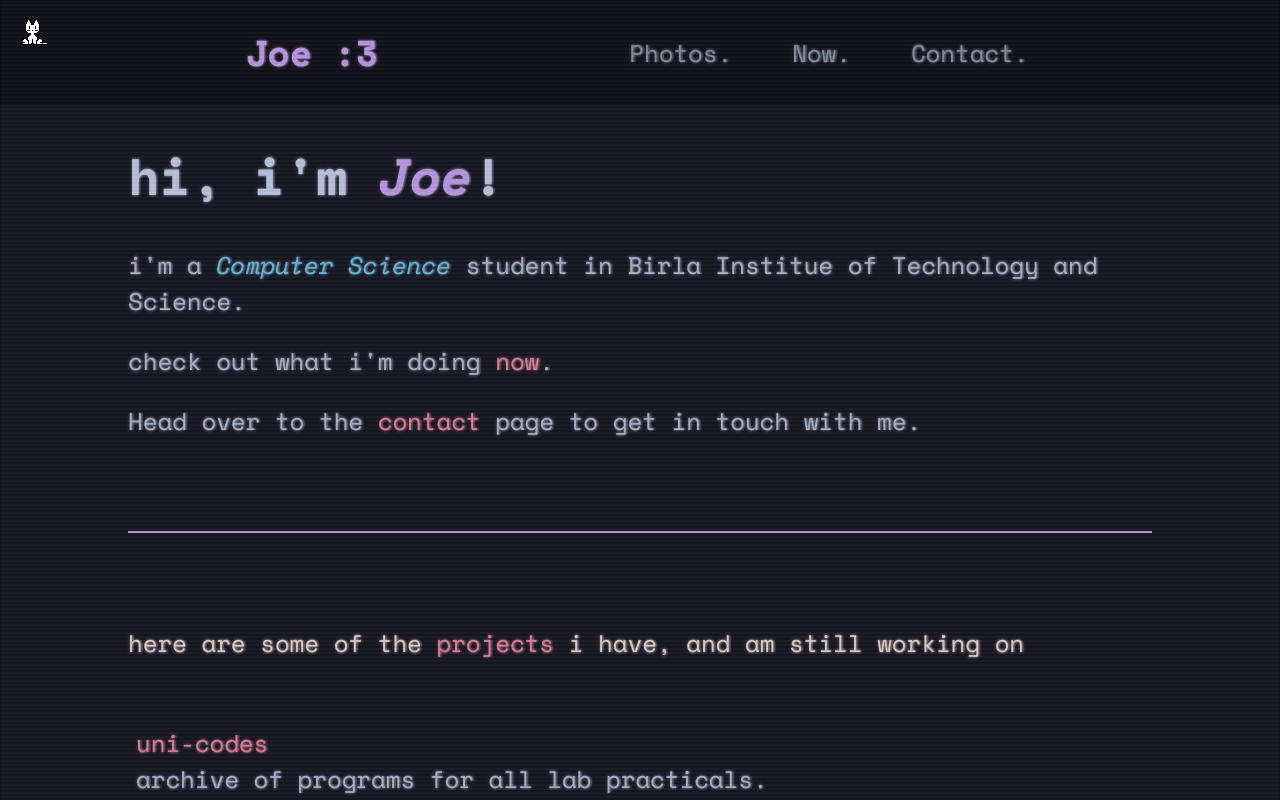
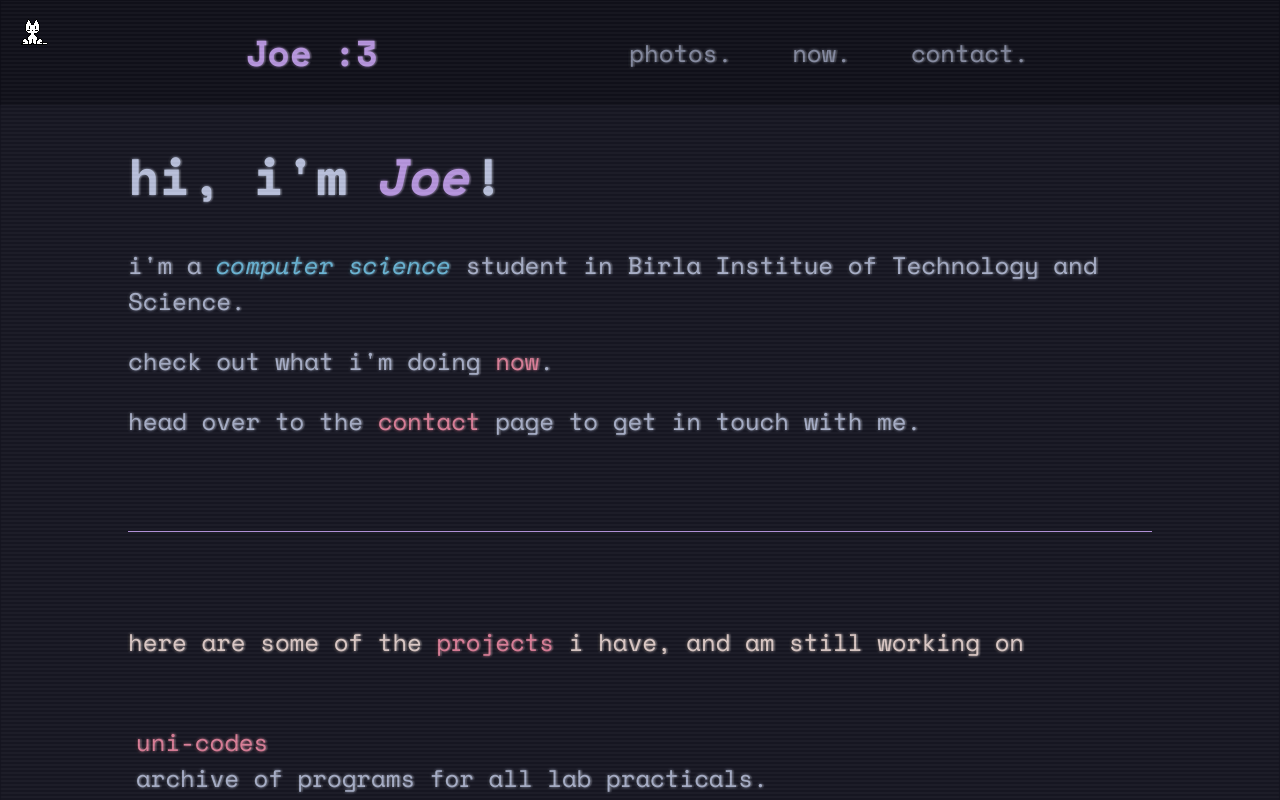
Before and after one commit to joejo-joestar/joestar, a React (Vite) app: page / in a window 1280 px wide. Shown: the top 800 px of the page. Built offline with nearby package versions, Linux system fonts and the light colour scheme; no server answers.

Commit message:
lowercased most of the words (refer issue #7 )

```diff
--- a/src/components/CategoryMenu/index.tsx
+++ b/src/components/CategoryMenu/index.tsx
@@ -50,7 +50,7 @@ const CategoryMenu: React.FC<CategoryMenuProps> = ({
           isMobileButton ? "mobile-category-button" : ""
         }`}
       >
-        {category}
+        {category.toLowerCase()}
         <a
           href={links[index]}
           target="_blank"
@@ -80,7 +80,7 @@ const CategoryMenu: React.FC<CategoryMenuProps> = ({
             aria-expanded={isMobileMenuOpen}
             aria-controls="mobile-category-sidebar"
           >
-            {activeCategory}
+            {activeCategory.toLowerCase()}
           </button>
         </span>
 
@@ -90,7 +90,7 @@ const CategoryMenu: React.FC<CategoryMenuProps> = ({
           aria-hidden={!isMobileMenuOpen}
         >
           <div className="mobile-sidebar-header">
-            <h3>Collections</h3>
+            <h3>collections</h3>
             <button
               className="close-mobile-menu"
               onClick={() => setIsMobileMenuOpen(false)}
--- a/src/components/Navbar/index.tsx
+++ b/src/components/Navbar/index.tsx
@@ -28,13 +28,13 @@ const Navbar = () => {
             </div>
             <div className="nav-links font-heading">
               <NavLink to="/pics" style={activeStyle}>
-                Photos.
+                photos.
               </NavLink>
               <NavLink to="/nownownow" style={activeStyle}>
-                Now.
+                now.
               </NavLink>
               <NavLink to="/contact" style={activeStyle}>
-                Contact.
+                contact.
               </NavLink>
             </div>
           </>
@@ -102,21 +102,21 @@ const Navbar = () => {
                     style={activeStyle}
                     onClick={() => setIsOpen(false)}
                   >
-                    Photos.
+                    photos.
                   </NavLink>
                   <NavLink
                     to="/nownownow"
                     style={activeStyle}
                     onClick={() => setIsOpen(false)}
                   >
-                    Now.
+                    now.
                   </NavLink>
                   <NavLink
                     to="/contact"
                     style={activeStyle}
                     onClick={() => setIsOpen(false)}
                   >
-                    Contact.
+                    contact.
                   </NavLink>
                 </div>
               </div>
--- a/src/routes/Contact/index.tsx
+++ b/src/routes/Contact/index.tsx
@@ -7,8 +7,7 @@ const Contact = () => {
   useScrollToTop();
   return (
     <section className="contact">
-      <h1 className="font-heading">Contact.</h1>
-
+      <h1>contact.</h1>
       <div className="contact-body-content">
         <span>
           you can find me on
--- a/src/routes/Home/index.css
+++ b/src/routes/Home/index.css
@@ -23,7 +23,6 @@
   margin: 0;
   font-size: 1.5rem;
 }
-
 .home-body-content span {
   font-weight: 500;
   color: var(--main-text-color-secondary);
@@ -35,7 +34,7 @@
 
 .bar {
   width: 100%;
-  height: 2px;
+  height: 1px;
   background-color: var(--main-accent-color-mauve);
 }
 
--- a/src/routes/Home/index.tsx
+++ b/src/routes/Home/index.tsx
@@ -12,13 +12,13 @@ function Home() {
         </h1>
         <div className="home-body-content">
           <span>
-            i'm a <em>Computer Science</em> student in Birla Institue of
+            i'm a <em>computer science</em> student in Birla Institue of
             Technology and Science.
             <p>
               check out what i'm doing <NavLink to="/nownownow">now</NavLink>.
             </p>
             <p>
-              Head over to the <NavLink to="contact">contact</NavLink> page to
+              head over to the <NavLink to="contact">contact</NavLink> page to
               get in touch with me.
             </p>
           </span>
--- a/src/routes/Now/index.tsx
+++ b/src/routes/Now/index.tsx
@@ -7,7 +7,7 @@ const Now = () => {
   useScrollToTop();
   return (
     <section className="now">
-      <h1>Now.</h1>
+      <h1>now.</h1>
       <div className="now-body-content">
         <span>check below to see what i'm up to right now!</span>
         <span>
--- a/src/routes/Photos/index.tsx
+++ b/src/routes/Photos/index.tsx
@@ -120,7 +120,7 @@ const Photos = () => {
   return (
     <>
       <section className="photos">
-        <h1 className="">Photos.</h1>
+        <h1>photos.</h1>
         <div className="photos-body-content">
           <span className="photos-body-content">
             here are some of the pictures i have taken over the years.
```
